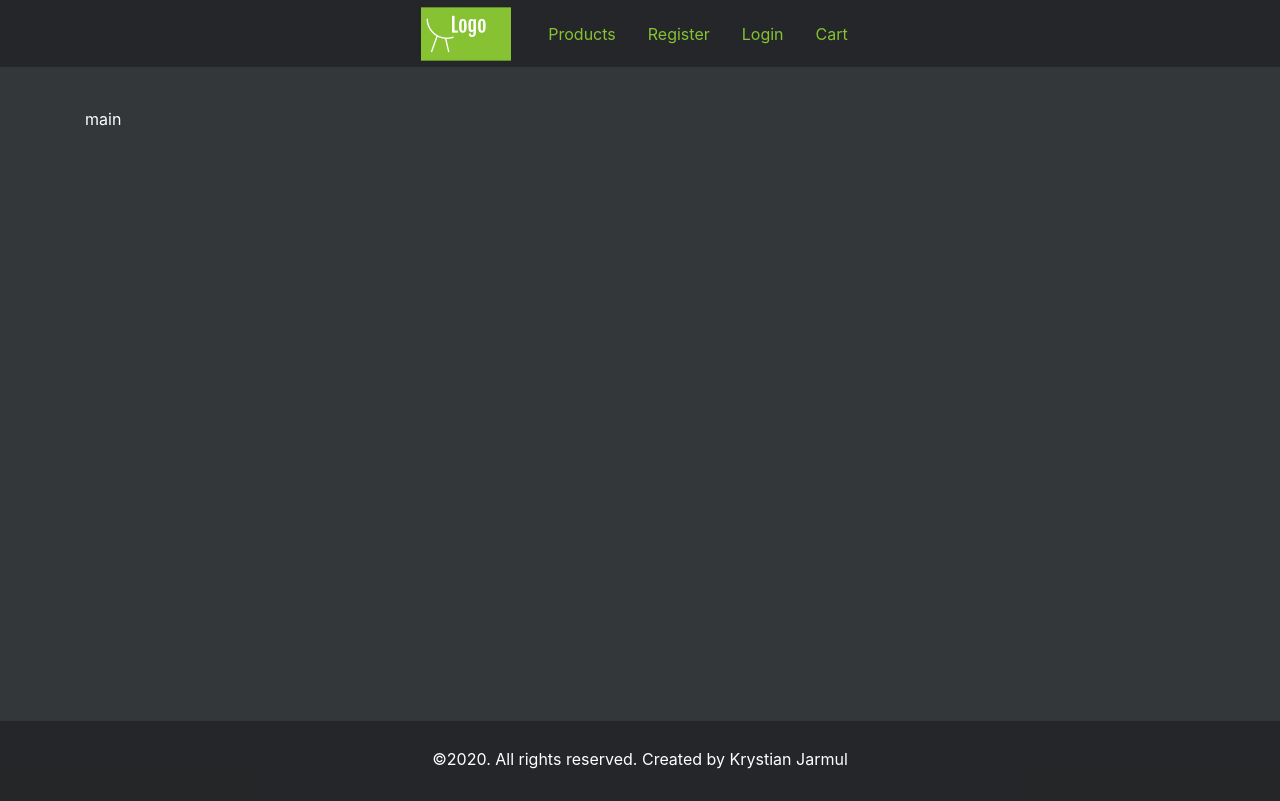
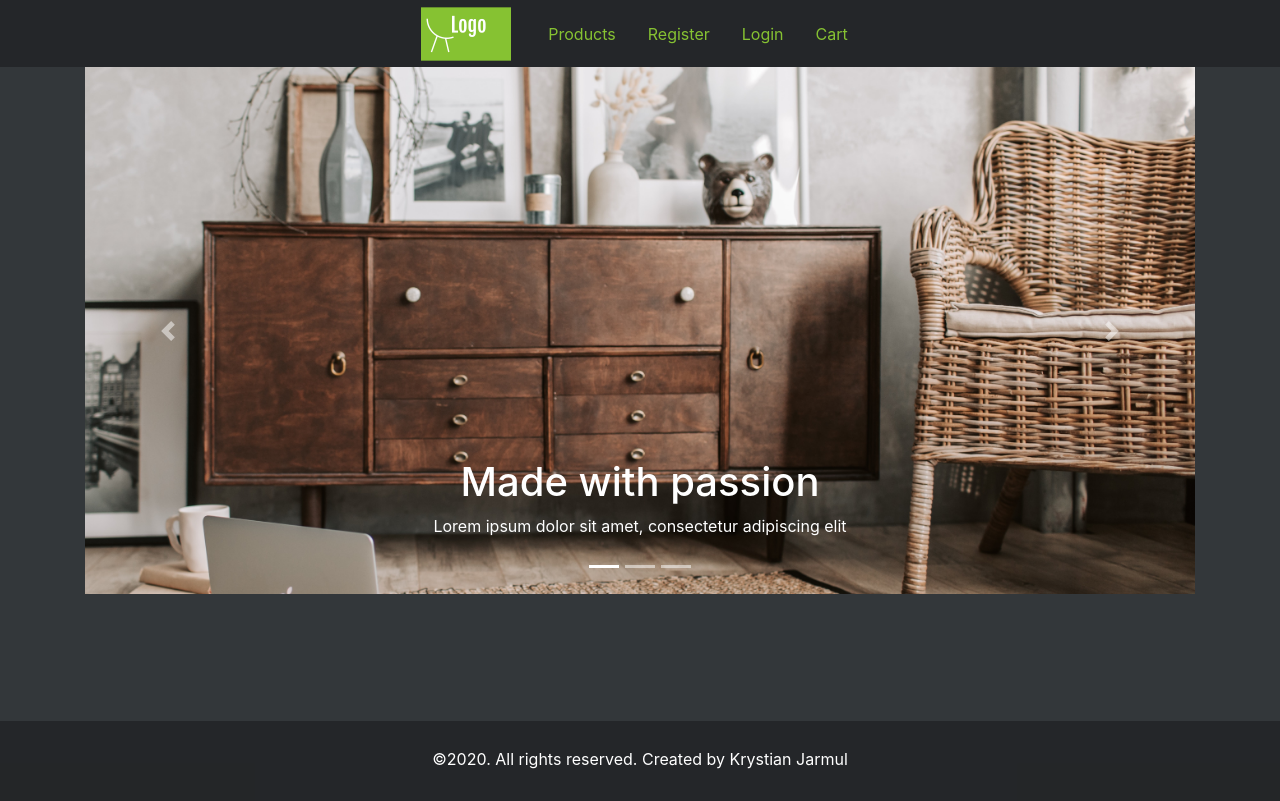
Before and after one commit to krystianjarmul/django-online-store, a Django app: page / in a window 1280 px wide. Run offline with Django 3.2, Linux system fonts and the light colour scheme; some libraries are stand-ins or nearby versions.

Commit message:
Add carousel to main page

```diff
--- a/ecommerce/static/css/base.css
+++ b/ecommerce/static/css/base.css
@@ -70,7 +70,6 @@ a:hover {
     vertical-align: middle;
     /*margin-top: 25px;*/
     margin-bottom: 50px;
-
 }
 
 textarea, input {
@@ -112,6 +111,7 @@ html, body {
   min-height: 100%;
   /* equal to footer height */
   margin-bottom: -50px;
+
 }
 .container:after {
   content: "";
@@ -120,3 +120,8 @@ html, body {
 .footer, .container:after {
   height: 80px;
 }
+
+.slide {
+    max-height: 700px;
+    max-width: 100%;
+}
--- a/ecommerce/store/templates/store/main.html
+++ b/ecommerce/store/templates/store/main.html
@@ -2,8 +2,46 @@
 {% load static %}
 
 {% block content %}
-<div class="container">
-    <p>main</p>
+<div class="container ">
+    <div style="margin-top: -40px;" id="carouselExampleIndicators" class="carousel slide" data-ride="carousel">
+  <ol class="carousel-indicators">
+    <li data-target="#carouselExampleIndicators" data-slide-to="0" class="active"></li>
+    <li data-target="#carouselExampleIndicators" data-slide-to="1"></li>
+    <li data-target="#carouselExampleIndicators" data-slide-to="2"></li>
+  </ol>
+  <div class="carousel-inner">
+    <div class="carousel-item active" >
+      <img class="d-block w-100 slide" src="{% static 'images/home.jpg' %}" alt="First slide">
+      <div class="carousel-caption d-none d-md-block">
+        <h1>Made with passion</h1>
+        <p>Lorem ipsum dolor sit amet, consectetur adipiscing elit</p>
+      </div>
+    </div>
+
+    <div class="carousel-item">
+      <img class="d-block w-100 slide" src="{% static 'images/home2.jpg' %}" alt="Second slide">
+      <div class="carousel-caption d-none d-md-block">
+        <h1>From the people, for the people</h1>
+        <p>Lorem ipsum dolor sit amet, consectetur adipiscing elit</p>
+      </div>
+    </div>
+    <div class="carousel-item">
+      <img class="d-block w-100 slide" src="{% static 'images/home3.jpg' %}" alt="Third slide">
+      <div class="carousel-caption d-none d-md-block">
+        <h1>For everyday life</h1>
+        <p>Lorem ipsum dolor sit amet, consectetur adipiscing elit</p>
+      </div>
+    </div>
+  </div>
+  <a class="carousel-control-prev" href="#carouselExampleIndicators" role="button" data-slide="prev">
+    <span class="carousel-control-prev-icon" aria-hidden="true"></span>
+    <span class="sr-only">Previous</span>
+  </a>
+  <a class="carousel-control-next" href="#carouselExampleIndicators" role="button" data-slide="next">
+    <span class="carousel-control-next-icon" aria-hidden="true"></span>
+    <span class="sr-only">Next</span>
+  </a>
+</div>
 </div>
 
 {% endblock %}
--- a/ecommerce/store/templates/store/product_details.html
+++ b/ecommerce/store/templates/store/product_details.html
@@ -13,7 +13,6 @@
                  <div class="details-row" style="height: 260px;">
                     <h1>{{ product.name }}</h1>
                     <h4 style="color: #86C232">${{ product.price }}</h4>
-
                      <p>Aenean dictumdictumdictumr velit eget porttitor. Pellentlamcorper velit eget porttitor. Pellentlamcorper velit eget porttitor. Pellentesque quis pretium nisi. Donec ex ante, pharetra eget sem non, volutpat congue ipsum.</p>
                  </div>
 
```
Also changed, not shown: ecommerce/static/images/home.jpg (added), ecommerce/static/images/home2.jpg (added), 1 other file.
